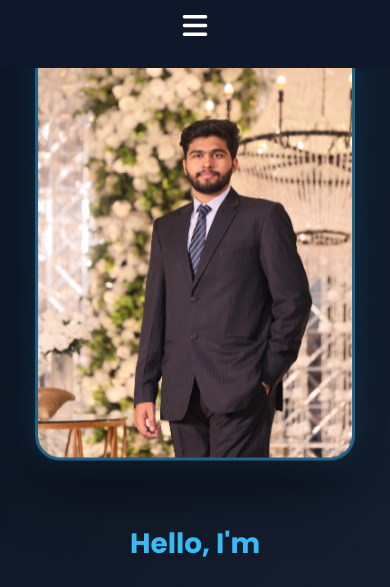
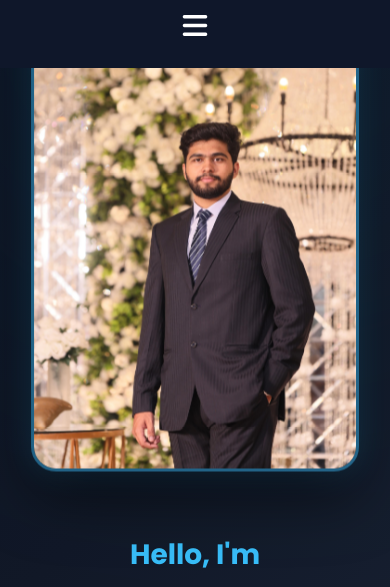
Before and after one commit to ahsansaeed-7/Ahsan-Portfolio, a website: page index.html in a window 390 px wide. Shown: the part 124-711 px from the top of the page. Drawn offline with nearby package versions, Linux system fonts and the light colour scheme.

Commit message:
Update portfolio code and images

```diff
--- a/index.html
+++ b/index.html
@@ -319,7 +319,7 @@
           <div class="skill-card">
             <div class="skill-left">
               <h3 class="skill-logo-title"></h3>
-              <img src="imag/sql.WEBP" alt="sql">
+              <img src="imag/sql.webp" alt="sql">
             </div>
 
             <div class="skill-right">
--- a/style.css
+++ b/style.css
@@ -1700,3 +1700,22 @@ grid-template-columns:1fr;
   opacity: 1;
   transform: scale(1);
 }
+/* Make images responsive everywhere */
+img {
+  max-width: 100%;
+  height: auto;
+  display: block;
+}
+
+/* Mobile fix */
+@media (max-width: 768px) {
+  .home-img img,
+  .about-img img,
+  .project-card img,
+  .skill-card img,
+  .hero img {
+    width: 100%;
+    height: auto;
+    object-fit: contain;   /* prevents zoom/cropping */
+  }
+}
```
